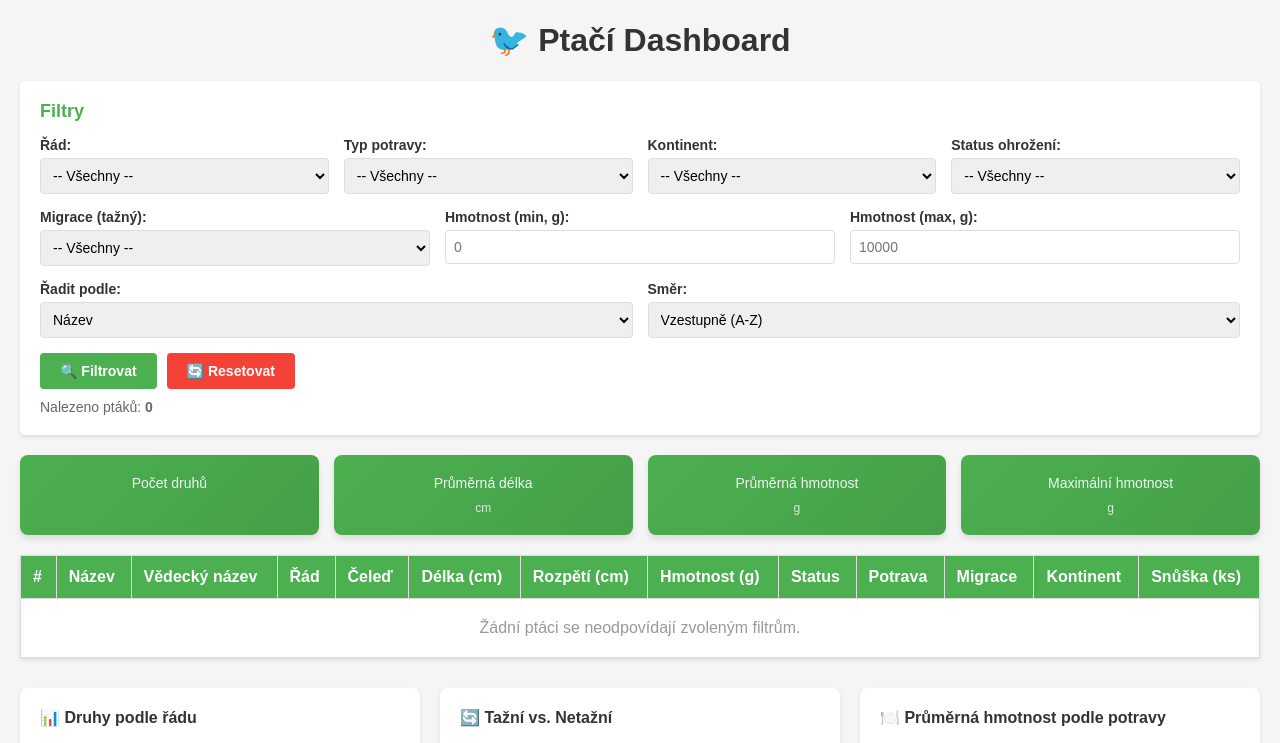
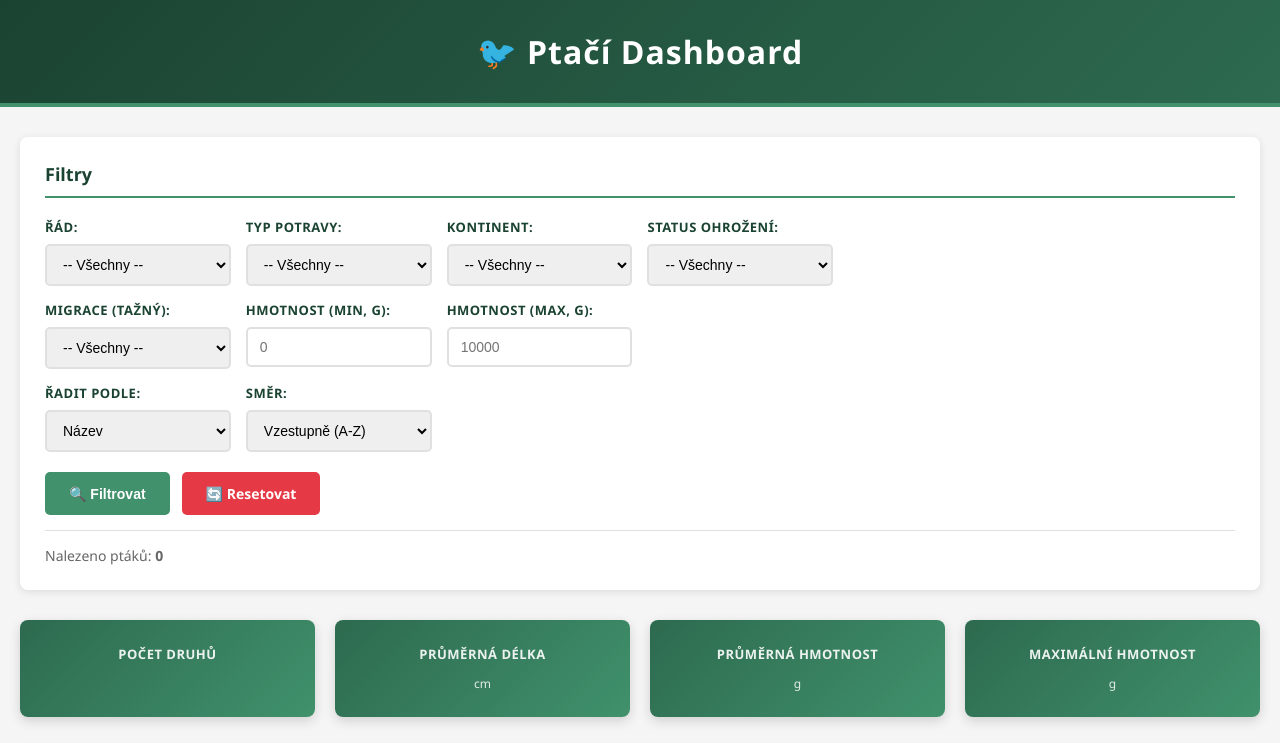
Before and after one commit to Jarousek06/birds2, a Flask app: page / in a window 1280 px wide. Shown: the top 743 px of the page. Run offline with Flask 3, Linux system fonts and the light colour scheme; data that the repository does not hold is empty.

Commit message:
git add static/style.css templates/dashboard.html git commit -m "Stylování — CSS layout, karty, barvy a responzivita"

```diff
--- /dev/null
+++ b/static/style.css
@@ -0,0 +1,387 @@
+/* Obecné styly */
+* {
+    margin: 0;
+    padding: 0;
+    box-sizing: border-box;
+}
+
+body {
+    font-family: 'Segoe UI', Tahoma, Geneva, Verdana, sans-serif;
+    background-color: #f5f5f5;
+    color: #333;
+}
+
+.container {
+    max-width: 1400px;
+    margin: 0 auto;
+    padding: 0 20px;
+}
+
+/* Header */
+header {
+    background: linear-gradient(135deg, #1b4332, #2d6a4f);
+    color: white;
+    padding: 30px 20px;
+    text-align: center;
+    margin-bottom: 30px;
+    border-bottom: 4px solid #40916c;
+}
+
+header h1 {
+    font-size: 32px;
+    margin: 0;
+    font-weight: 600;
+    letter-spacing: 1px;
+}
+
+/* Filtrační sekce */
+.filter-section {
+    background-color: white;
+    padding: 25px;
+    border-radius: 8px;
+    margin-bottom: 30px;
+    box-shadow: 0 2px 8px rgba(0, 0, 0, 0.1);
+}
+
+.filter-section h2 {
+    margin-top: 0;
+    margin-bottom: 20px;
+    color: #1b4332;
+    font-size: 18px;
+    border-bottom: 2px solid #40916c;
+    padding-bottom: 10px;
+}
+
+.filter-row {
+    display: grid;
+    grid-template-columns: repeat(auto-fill, minmax(180px, 1fr));
+    gap: 15px;
+    margin-bottom: 15px;
+}
+
+.filter-group {
+    display: flex;
+    flex-direction: column;
+}
+
+.filter-group label {
+    font-weight: 600;
+    margin-bottom: 8px;
+    color: #1b4332;
+    font-size: 13px;
+    text-transform: uppercase;
+    letter-spacing: 0.5px;
+}
+
+.filter-group select,
+.filter-group input {
+    padding: 10px 12px;
+    border: 2px solid #e0e0e0;
+    border-radius: 5px;
+    font-size: 14px;
+    transition: all 0.3s ease;
+}
+
+.filter-group select:focus,
+.filter-group input:focus {
+    outline: none;
+    border-color: #40916c;
+    box-shadow: 0 0 8px rgba(64, 145, 108, 0.2);
+    background-color: #f0f9f6;
+}
+
+.filter-buttons {
+    display: flex;
+    gap: 12px;
+    margin-top: 20px;
+    flex-wrap: wrap;
+}
+
+button,
+.reset-link {
+    padding: 12px 24px;
+    font-size: 14px;
+    border: none;
+    border-radius: 5px;
+    cursor: pointer;
+    font-weight: 600;
+    transition: all 0.3s ease;
+    text-decoration: none;
+    display: inline-block;
+}
+
+button {
+    background-color: #40916c;
+    color: white;
+}
+
+button:hover {
+    background-color: #2d6a4f;
+    transform: translateY(-2px);
+    box-shadow: 0 4px 12px rgba(64, 145, 108, 0.3);
+}
+
+button:active {
+    transform: translateY(0);
+}
+
+.reset-link {
+    background-color: #e63946;
+    color: white;
+}
+
+.reset-link:hover {
+    background-color: #a4161a;
+    transform: translateY(-2px);
+    box-shadow: 0 4px 12px rgba(230, 57, 70, 0.3);
+}
+
+.count {
+    color: #666;
+    font-size: 14px;
+    margin-top: 15px;
+    padding-top: 15px;
+    border-top: 1px solid #e0e0e0;
+}
+
+/* Statistické karty */
+.stats-section {
+    display: grid;
+    grid-template-columns: repeat(auto-fit, minmax(200px, 1fr));
+    gap: 20px;
+    margin-bottom: 30px;
+}
+
+.stat-card {
+    background: linear-gradient(135deg, #2d6a4f, #40916c);
+    color: white;
+    padding: 25px;
+    border-radius: 8px;
+    box-shadow: 0 4px 12px rgba(0, 0, 0, 0.15);
+    text-align: center;
+    transition: all 0.3s ease;
+}
+
+.stat-card:hover {
+    transform: translateY(-5px);
+    box-shadow: 0 8px 20px rgba(0, 0, 0, 0.2);
+}
+
+.stat-card h3 {
+    margin: 0 0 12px 0;
+    font-size: 13px;
+    font-weight: 600;
+    opacity: 0.9;
+    text-transform: uppercase;
+    letter-spacing: 0.5px;
+}
+
+.stat-card .value {
+    font-size: 36px;
+    font-weight: 700;
+    margin: 0;
+    line-height: 1;
+}
+
+.stat-card .unit {
+    font-size: 12px;
+    opacity: 0.85;
+    margin-top: 8px;
+}
+
+/* Grafy */
+.charts-section {
+    display: grid;
+    grid-template-columns: repeat(2, 1fr);
+    gap: 20px;
+    margin: 30px 0;
+}
+
+.chart-container {
+    background-color: white;
+    padding: 20px;
+    border-radius: 8px;
+    box-shadow: 0 2px 8px rgba(0, 0, 0, 0.1);
+    position: relative;
+    height: 400px;
+    transition: all 0.3s ease;
+}
+
+.chart-container:hover {
+    box-shadow: 0 4px 16px rgba(0, 0, 0, 0.15);
+}
+
+.chart-container h3 {
+    margin-top: 0;
+    margin-bottom: 15px;
+    color: #1b4332;
+    font-size: 16px;
+    font-weight: 600;
+}
+
+.chart-container canvas {
+    max-height: 350px;
+}
+
+/* Tabulka */
+.table-wrapper {
+    background-color: white;
+    border-radius: 8px;
+    box-shadow: 0 2px 8px rgba(0, 0, 0, 0.1);
+    overflow-x: auto;
+    margin-bottom: 30px;
+}
+
+table {
+    width: 100%;
+    border-collapse: collapse;
+}
+
+th {
+    background: linear-gradient(135deg, #1b4332, #2d6a4f);
+    color: white;
+    padding: 15px;
+    text-align: left;
+    font-weight: 600;
+    font-size: 13px;
+    text-transform: uppercase;
+    letter-spacing: 0.5px;
+}
+
+td {
+    padding: 12px 15px;
+    border-bottom: 1px solid #e0e0e0;
+}
+
+tr:nth-child(even) {
+    background-color: #f9f9f9;
+}
+
+tr:not(:first-child):hover {
+    background-color: #f0f9f6;
+    transition: background-color 0.2s ease;
+}
+
+/* Status badges */
+.status-badge {
+    display: inline-block;
+    padding: 4px 12px;
+    border-radius: 20px;
+    font-size: 12px;
+    font-weight: 600;
+    text-transform: uppercase;
+    letter-spacing: 0.5px;
+}
+
+.status-lc {
+    background-color: #d1f2eb;
+    color: #1b4332;
+}
+
+.status-nt {
+    background-color: #fff3b0;
+    color: #7f6c00;
+}
+
+.status-zr {
+    background-color: #ffe8c8;
+    color: #974911;
+}
+
+.status-oh {
+    background-color: #ffd4d4;
+    color: #7d1e1e;
+}
+
+/* Responzivita */
+@media (max-width: 1024px) {
+    .charts-section {
+        grid-template-columns: repeat(2, 1fr);
+    }
+}
+
+@media (max-width: 768px) {
+    .filter-row {
+        grid-template-columns: repeat(2, 1fr);
+    }
+
+    .charts-section {
+        grid-template-columns: 1fr;
+    }
+
+    .chart-container {
+        height: 350px;
+    }
+
+    header h1 {
+        font-size: 24px;
+    }
+
+    .stats-section {
+        grid-template-columns: repeat(2, 1fr);
+    }
+
+    table {
+        font-size: 13px;
+    }
+
+    td,
+    th {
+        padding: 10px 8px;
+    }
+
+    button,
+    .reset-link {
+        padding: 10px 16px;
+        font-size: 12px;
+    }
+}
+
+@media (max-width: 480px) {
+    .filter-row {
+        grid-template-columns: 1fr;
+    }
+
+    .stats-section {
+        grid-template-columns: 1fr;
+    }
+
+    .stat-card {
+        padding: 20px;
+    }
+
+    .stat-card .value {
+        font-size: 28px;
+    }
+
+    .filter-buttons {
+        flex-direction: column;
+    }
+
+    button,
+    .reset-link {
+        width: 100%;
+        text-align: center;
+    }
+
+    .chart-container {
+        height: 300px;
+    }
+
+    header {
+        padding: 20px 10px;
+    }
+
+    header h1 {
+        font-size: 20px;
+    }
+
+    table {
+        font-size: 11px;
+    }
+
+    td,
+    th {
+        padding: 8px 6px;
+    }
+}
--- a/templates/dashboard.html
+++ b/templates/dashboard.html
@@ -5,174 +5,15 @@
     <meta name="viewport" content="width=device-width, initial-scale=1.0">
     <title>Ptačí Dashboard</title>
     <script src="https://cdn.jsdelivr.net/npm/chart.js@4.4.7/dist/chart.umd.min.js"></script>
-    <style>
-        body {
-            font-family: Arial, sans-serif;
-            margin: 20px;
-            background-color: #f5f5f5;
-        }
-        h1 {
-            color: #333;
-            text-align: center;
-        }
-        .filter-section {
-            background-color: white;
-            padding: 20px;
-            border-radius: 5px;
-            margin-bottom: 20px;
-            box-shadow: 0 2px 4px rgba(0, 0, 0, 0.1);
-        }
-        .filter-section h2 {
-            margin-top: 0;
-            color: #4CAF50;
-            font-size: 18px;
-        }
-        .filter-row {
-            display: grid;
-            grid-template-columns: repeat(auto-fit, minmax(200px, 1fr));
-            gap: 15px;
-            margin-bottom: 15px;
-        }
-        .filter-group {
-            display: flex;
-            flex-direction: column;
-        }
-        .filter-group label {
-            font-weight: bold;
-            margin-bottom: 5px;
-            color: #333;
-            font-size: 14px;
-        }
-        .filter-group select,
-        .filter-group input {
-            padding: 8px;
-            border: 1px solid #ddd;
-            border-radius: 4px;
-            font-size: 14px;
-        }
-        .filter-group select:focus,
-        .filter-group input:focus {
-            outline: none;
-            border-color: #4CAF50;
-            box-shadow: 0 0 5px rgba(76, 175, 80, 0.3);
-        }
-        .filter-buttons {
-            display: flex;
-            gap: 10px;
-            margin-top: 15px;
-        }
-        button, .reset-link {
-            padding: 10px 20px;
-            font-size: 14px;
-            border: none;
-            border-radius: 4px;
-            cursor: pointer;
-            font-weight: bold;
-        }
-        button {
-            background-color: #4CAF50;
-            color: white;
-        }
-        button:hover {
-            background-color: #45a049;
-        }
-        .reset-link {
-            background-color: #f44336;
-            color: white;
-            text-decoration: none;
-            display: inline-block;
-        }
-        .reset-link:hover {
-            background-color: #da190b;
-        }
-        table {
-            width: 100%;
-            border-collapse: collapse;
-            background-color: white;
-            box-shadow: 0 2px 4px rgba(0, 0, 0, 0.1);
-        }
-        th {
-            background-color: #4CAF50;
-            color: white;
-            padding: 12px;
-            text-align: left;
-            font-weight: bold;
-            border: 1px solid #ddd;
-        }
-        td {
-            padding: 10px;
-            border: 1px solid #ddd;
-        }
-        tr:nth-child(even) {
-            background-color: #f9f9f9;
-        }
-        tr:hover {
-            background-color: #f0f0f0;
-        }
-        .count {
-            color: #666;
-            font-size: 14px;
-            margin-top: 10px;
-        }
-        .stats-section {
-            display: grid;
-            grid-template-columns: repeat(auto-fit, minmax(200px, 1fr));
-            gap: 15px;
-            margin-bottom: 20px;
-        }
-        .stat-card {
-            background: linear-gradient(135deg, #4CAF50, #45a049);
-            color: white;
-            padding: 20px;
-            border-radius: 8px;
-            box-shadow: 0 4px 6px rgba(0, 0, 0, 0.1);
-            text-align: center;
-        }
-        .stat-card h3 {
-            margin: 0 0 10px 0;
-            font-size: 14px;
-            font-weight: normal;
-            opacity: 0.9;
-        }
-        .stat-card .value {
-            font-size: 32px;
-            font-weight: bold;
-            margin: 0;
-        }
-        .stat-card .unit {
-            font-size: 12px;
-            opacity: 0.8;
-            margin-top: 5px;
-        }
-        .charts-section {
-            display: grid;
-            grid-template-columns: repeat(auto-fit, minmax(400px, 1fr));
-            gap: 20px;
-            margin-top: 30px;
-            margin-bottom: 30px;
-        }
-        .chart-container {
-            background-color: white;
-            padding: 20px;
-            border-radius: 8px;
-            box-shadow: 0 2px 4px rgba(0, 0, 0, 0.1);
-            position: relative;
-            height: 400px;
-        }
-        .chart-container h3 {
-            margin-top: 0;
-            color: #333;
-            font-size: 16px;
-        }
-        .chart-container canvas {
-            max-height: 350px;
-        }
-    </style>
+    <link rel="stylesheet" href="{{ url_for('static', filename='style.css') }}">
 </head>
 <body>
-    <h1>🐦 Ptačí Dashboard</h1>
+    <header>
+        <h1>🐦 Ptačí Dashboard</h1>
+    </header>
 
-    <!-- Filtrační sekce -->
+    <div class="container">
+        <!-- Filtrační sekce -->
     <div class="filter-section">
         <h2>Filtry</h2>
         <form method="GET" action="/">
@@ -294,7 +135,8 @@
     </div>
 
     <!-- Tabulka -->
-    <table>
+    <div class="table-wrapper">
+        <table>
         <thead>
             <tr>
                 <th>#</th>
@@ -324,7 +166,19 @@
                     <td>{{ p['delka_cm'] }}</td>
                     <td>{{ p['rozpeti_cm'] }}</td>
                     <td>{{ p['hmotnost_g'] }}</td>
-                    <td>{{ p['status_ohrozeni'] }}</td>
+                    <td>
+                        {% set status_class = '' %}
+                        {% if p['status_ohrozeni'] == 'Málo dotčený' or p['status_ohrozeni'] == 'Least Concern' %}
+                            {% set status_class = 'status-lc' %}
+                        {% elif p['status_ohrozeni'] == 'Téměř ohrožený' or p['status_ohrozeni'] == 'Near Threatened' %}
+                            {% set status_class = 'status-nt' %}
+                        {% elif p['status_ohrozeni'] == 'Zranitelný' or p['status_ohrozeni'] == 'Vulnerable' %}
+                            {% set status_class = 'status-zr' %}
+                        {% elif p['status_ohrozeni'] == 'Ohrožený' or p['status_ohrozeni'] == 'Endangered' %}
+                            {% set status_class = 'status-oh' %}
+                        {% endif %}
+                        <span class="status-badge {{ status_class }}">{{ p['status_ohrozeni'] }}</span>
+                    </td>
                     <td>{{ p['typ_potravy'] }}</td>
                     <td>
                         {% if p['migrace'] == 1 %}
@@ -346,6 +200,7 @@
             {% endif %}
         </tbody>
     </table>
+    </div>
 
     <!-- Grafy -->
     <div class="charts-section">
@@ -457,5 +312,6 @@
             }
         });
     </script>
+    </div>
 </body>
 </html>
```
